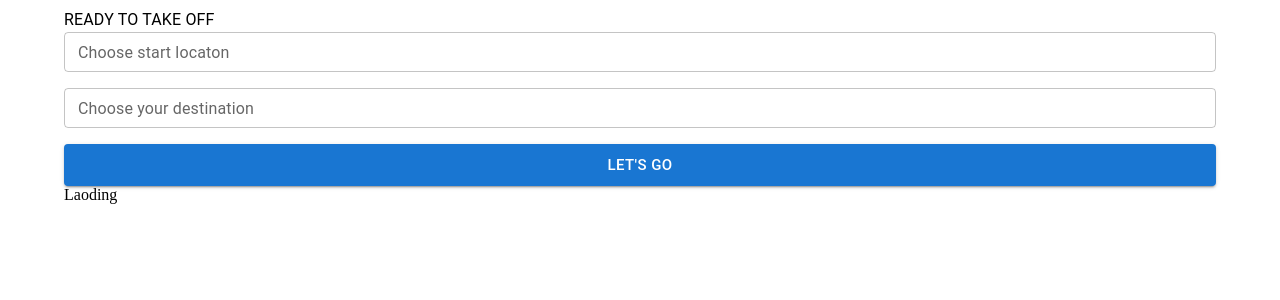
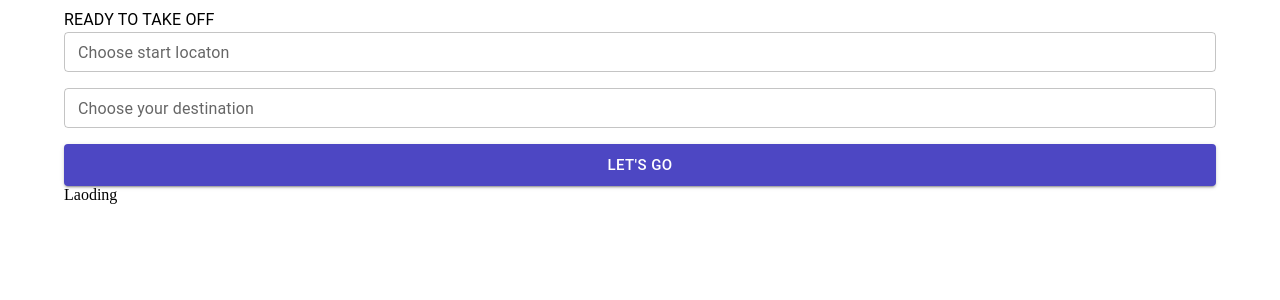
Before and after one commit to Isuru01/SAGE_StarFinders, a React (Vite) app in the folder space travel/: page /search in a window 1280 px wide. Shown: the top 300 px of the page. Built offline with nearby package versions, Linux system fonts and the light colour scheme.

Commit message:
theme color fix

```diff
--- a/space travel/component/cards/ShuttleCard.jsx
+++ b/space travel/component/cards/ShuttleCard.jsx
@@ -23,7 +23,7 @@ const ShuttleCard = ({ data, index }) => {
 
   return (
     <>
-      <Card onClick={handleOption} sx={{ bgcolor: "#C5C3F4", mt: 2, p: 1 }}>
+      <Card onClick={handleOption} sx={{ bgcolor: "#7A77B4", mt: 2, p: 1 }}>
         <Typography sx={{ fontWeight: "500", mb: 1 }}>
           Opt {index + 1} Non Stop {duration.slice(0, 15)}
         </Typography>
@@ -88,7 +88,7 @@ const ShuttleCard = ({ data, index }) => {
           }}
         >
           <Typography variant="subtitle2">Carrier {carrier}</Typography>
-          <Button size="small" variant="outlined">
+          <Button size="small" variant="outlined" sx={{backgroundColor:'rgba(232, 231, 255, 1)'}}>
             Book
           </Button>
         </Box>
--- a/space travel/theme/theme.mjs
+++ b/space travel/theme/theme.mjs
@@ -3,8 +3,14 @@ import { orange } from "@mui/material/colors";
 
 const theme = createTheme({
   palette: {
+    primary:{
+      main:'rgba(77, 71, 195, 1)'
+    },
+    secondary:{
+      main:'rgba(232, 231, 255, 1)'
+    },
     text: {
-      main: "#0000FF",
+      primary: "#FFFFFF",
     },
   },
 });
```
